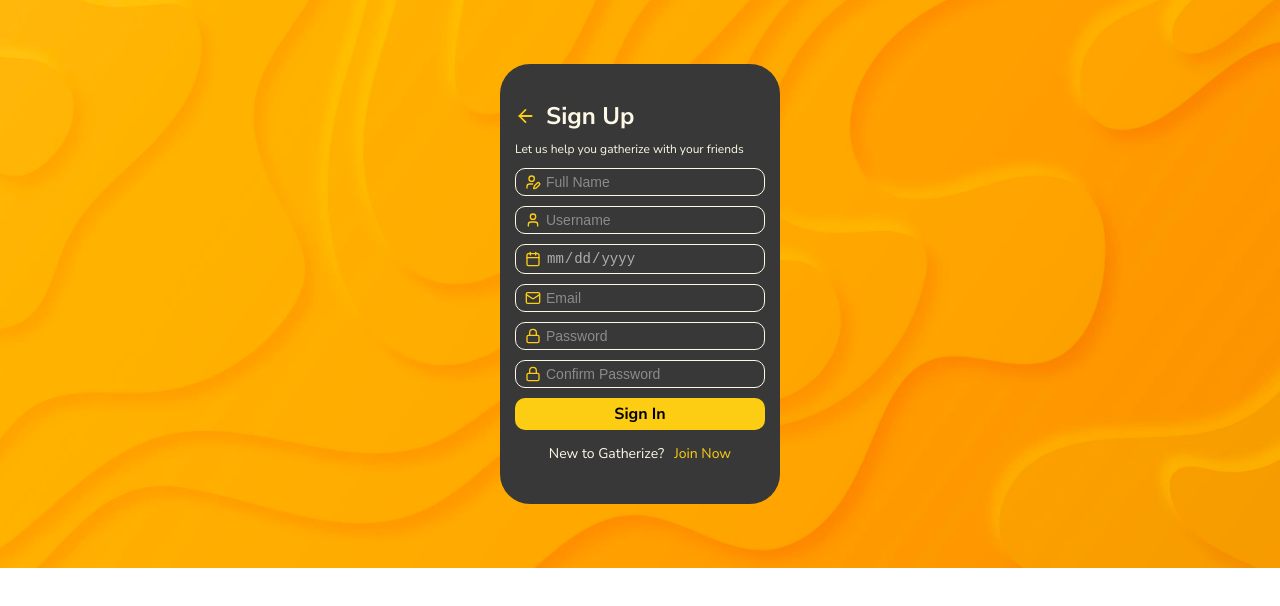
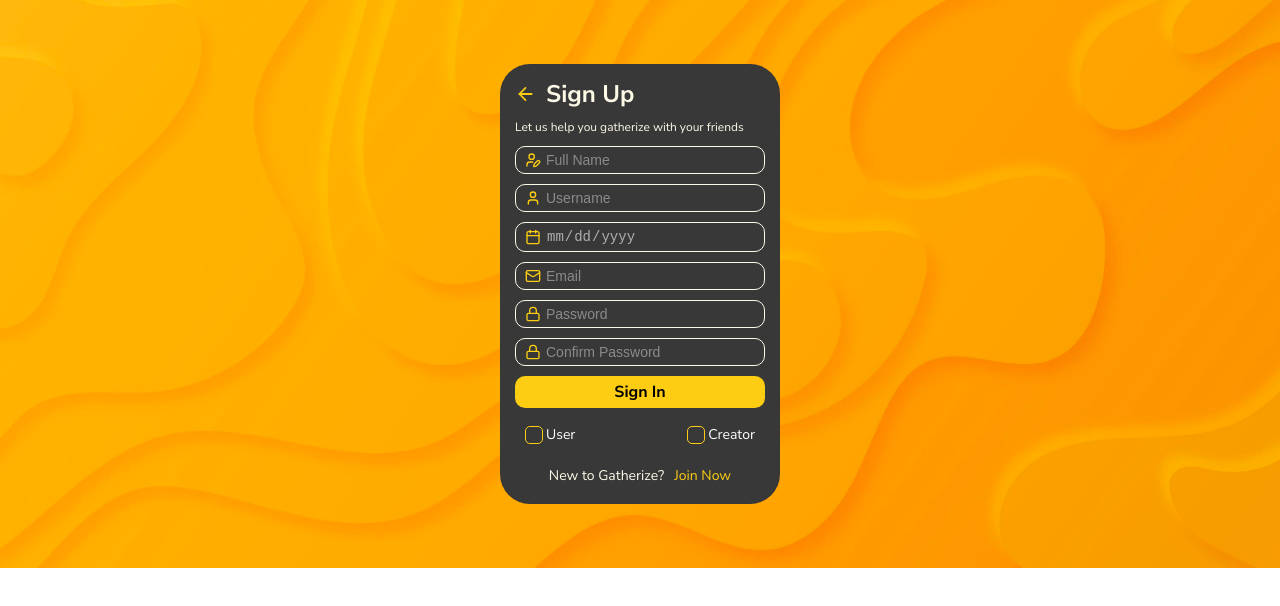
Before and after one commit to Gcld/gatherize, a Next.js app: page /signup in a window 1280 px wide. Shown: the top 606 px of the page. Built offline with nearby package versions, Linux system fonts and the light colour scheme.

Commit message:
Botões de tipo de usuário adicionado

```diff
--- a/src/app/signup/page.tsx
+++ b/src/app/signup/page.tsx
@@ -1,7 +1,7 @@
 'use client'
 
 import { LuArrowLeft, LuCalendar, LuLock, LuMail, LuUser, LuUserPen } from "react-icons/lu";
-import { Container, InputBox, InputWrapper, SignInButton, SignInput, SignUpDiv, SignUpDivReturn } from "./styled";
+import { Container, InputBox, InputWrapper, SignInButton, SignInput, SignUpDiv, SignUpDivReturn, UserTypeButton, UserTypeButtonDiv, UserTypeDiv } from "./styled";
 
 
 export default function Login() {
@@ -40,6 +40,16 @@
                 <SignInButton>
                     <h3>Sign In</h3>
                 </SignInButton>
+                <UserTypeDiv>
+                    <UserTypeButtonDiv>
+                        <UserTypeButton/>
+                        <h4>User</h4>
+                    </UserTypeButtonDiv>
+                    <UserTypeButtonDiv>
+                        <UserTypeButton/>
+                        <h4>Creator</h4>
+                    </UserTypeButtonDiv>
+                </UserTypeDiv>
                 <SignUpDiv>
                     <h4>New to Gatherize?</h4>
                     <h4 className="signUp">Join Now</h4>
--- a/src/app/signup/styled.ts
+++ b/src/app/signup/styled.ts
@@ -143,3 +143,33 @@
         line-height: 130%;
     }
 `;
+
+export const UserTypeDiv = styled.div`
+    display: flex;
+    width: 100%;
+    padding: 5px 10px;
+    justify-content: space-between;
+    align-items: center;
+`;
+
+export const UserTypeButtonDiv = styled.div`
+    display: flex;
+    gap: 3px;
+    align-items: center;
+
+    h4{
+        font-size: 14px;
+        font-weight: normal;
+        color: white;
+        line-height: 24px;
+    }
+`;
+
+export const UserTypeButton = styled.button`
+    display: flex;
+    width: 18px;
+    height: 18px;
+    border-radius: 5px;
+    border: 1.5px solid var(--primaryDarkZaori);
+    background-color: transparent;
+`;
```
